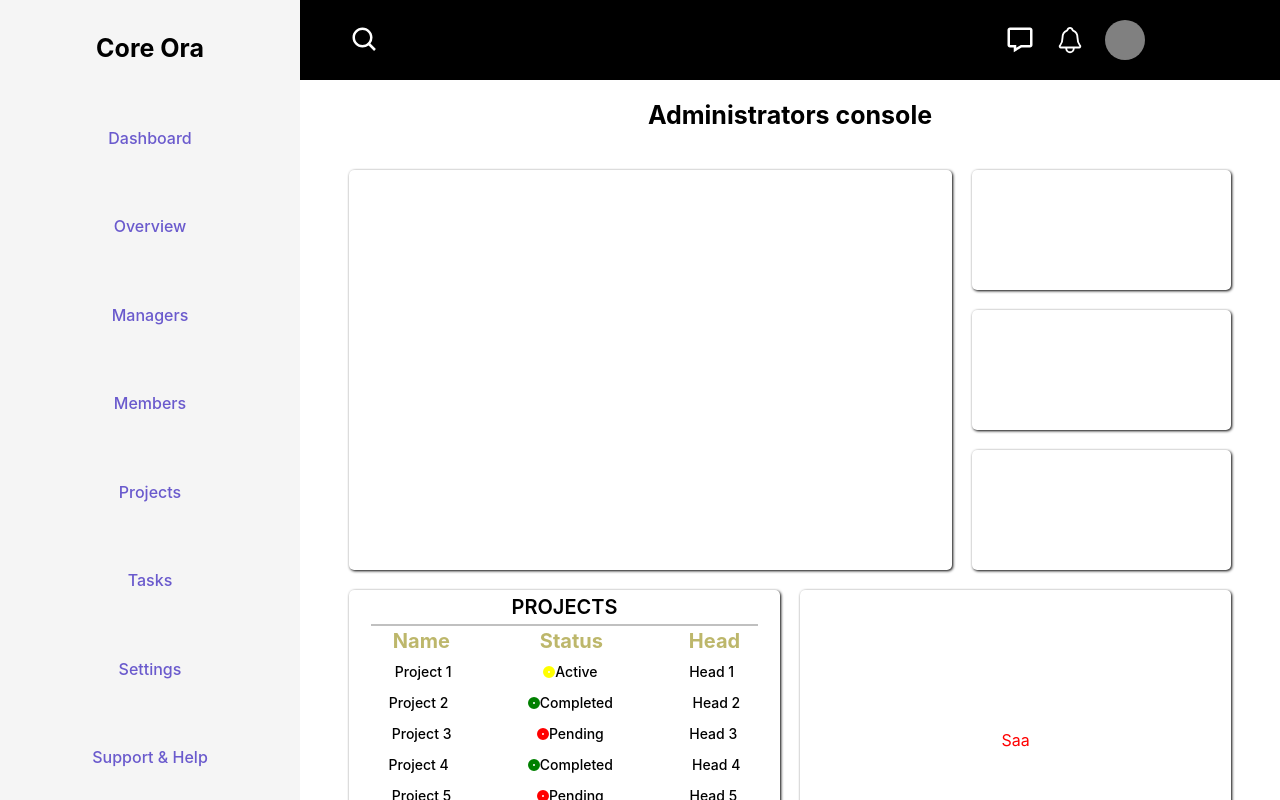
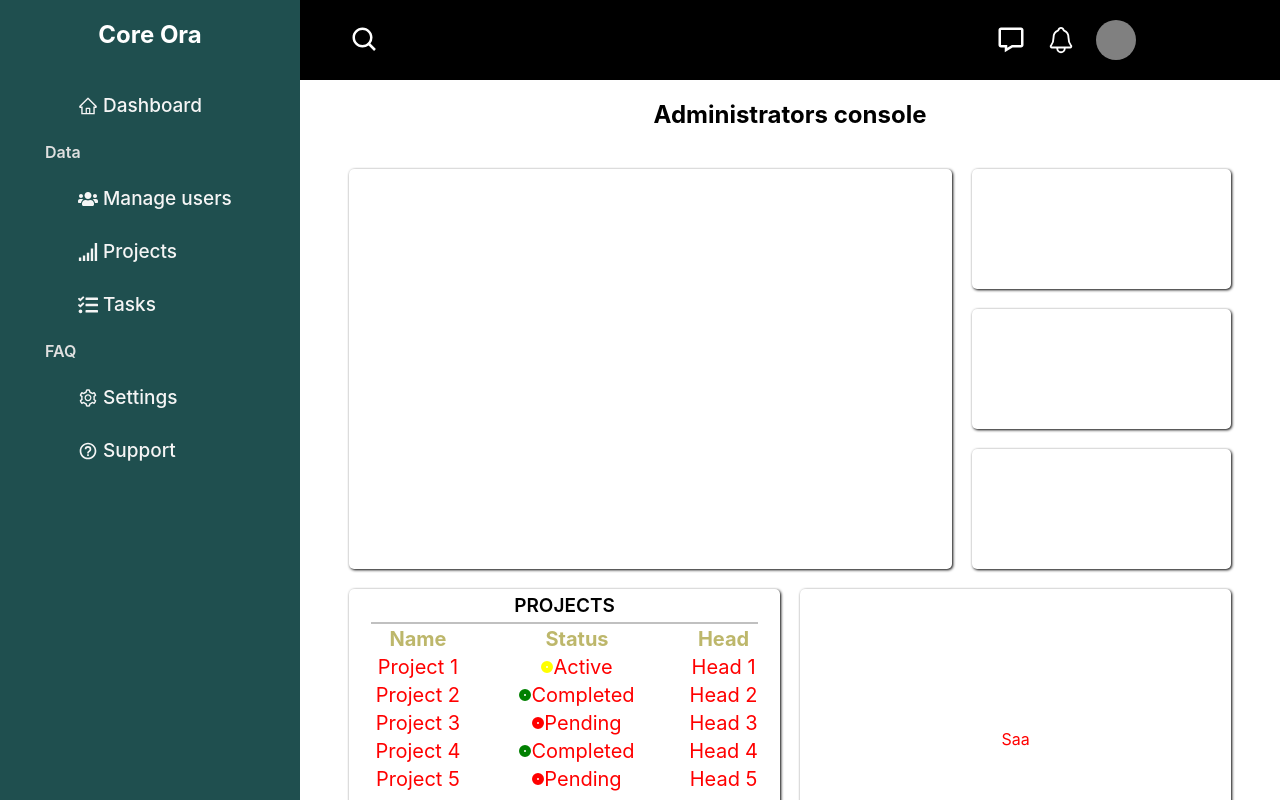
Before and after one commit to nkyeboahasuama/core-ora, a React (Create React App) app: page /dashboard in a window 1280 px wide. Built offline with nearby package versions, Linux system fonts and the light colour scheme.

Commit message:
Fixed sidebar design

```diff
--- a/package.json
+++ b/package.json
@@ -11,11 +11,13 @@
     "@types/node": "^16.18.58",
     "@types/react": "^18.2.28",
     "@types/react-dom": "^18.2.13",
+    "@types/react-router-dom": "^5.3.3",
     "@types/styled-components": "^5.1.28",
     "react": "^18.2.0",
     "react-dom": "^18.2.0",
     "react-icons": "^4.11.0",
     "react-redux": "^8.1.3",
+    "react-router-dom": "^6.17.0",
     "react-scripts": "5.0.1",
     "styled-components": "^6.0.9",
     "typescript": "^4.9.5",
--- a/src/App.tsx
+++ b/src/App.tsx
@@ -1,11 +1,34 @@
 import React from "react";
 import "./App.css";
 import Home from "./ui/Home";
+import { BrowserRouter, Route, Routes } from "react-router-dom";
+import Team from "./ui/pages/ManageTeam/Team";
+import Sidebar from "./ui/boards/side-board/Sidebar";
+import Contentboard from "./ui/boards/main-board/content-board/Contentboard";
+import { HomeStyled } from "./ui/Home.styled";
+import { BodyContainer } from "./ui/shared-components/atoms/container/Container.styled";
+import Header from "./ui/boards/main-board/header-board/Header";
+import Projects from "./ui/pages/Projects/Projects";
 
 function App() {
   return (
     <>
-      <Home />
+      <BrowserRouter>
+        <HomeStyled>
+          <Sidebar />
+
+          <BodyContainer flexDir="column" justifyContent="start">
+            <Header />
+            <Routes>
+              <Route path="/team" element={<Team />}></Route>
+              <Route path="/projects" element={<Projects />}></Route>
+              <Route path="/dashboard" element={<Contentboard />}></Route>
+            </Routes>
+          </BodyContainer>
+        </HomeStyled>
+      </BrowserRouter>
+
+      {/* <Home /> */}
     </>
   );
 }
--- a/src/ui/boards/main-board/content-board/Contentboard.tsx
+++ b/src/ui/boards/main-board/content-board/Contentboard.tsx
@@ -7,7 +7,7 @@ import {
   ShortCard,
 } from "../../../shared-components/card/Card.styled";
 import { ContentboardStyled } from "./Contentboard.styled";
-import Projects from "./components-content/projects/Projects";
+import ProjectsCard from "./components-content/projects/ProjectsCard";
 
 const Contentboard = () => {
   return (
@@ -29,7 +29,7 @@ const Contentboard = () => {
 
         <CardsRow>
           {/* <MediumCard> */}
-          <Projects />
+          <ProjectsCard />
           {/* </MediumCard> */}
           <MediumCard> Saa</MediumCard>
           {/* <MediumCard></MediumCard> */}
--- a/src/ui/boards/main-board/content-board/components-content/projects/Projects.tsx
+++ b/src/ui/boards/main-board/content-board/components-content/projects/ProjectsCard.tsx
@@ -7,7 +7,7 @@ import {
 import { MediumCard } from "../../../../../shared-components/card/Card.styled";
 import SingleProject from "./SingleProject";
 
-const Projects = () => {
+const ProjectsCard = () => {
   const projectData = [
     { name: "Project 1", status: "Active", head: "Head 1" },
     { name: "Project 2", status: "Completed", head: "Head 2" },
@@ -37,27 +37,27 @@ const Projects = () => {
           <table
             style={{
               width: "100%",
-              color: "#BDB76B",
               fontSize: "20px",
             }}
           >
-            <thead>
+            <thead style={{ color: "#BDB76B" }}>
               <tr>
                 <th>Name</th>
                 <th>Status</th>
                 <th>Head</th>
               </tr>
             </thead>
+
+            {projectData.map((project) => (
+              <SingleProject project={project} />
+            ))}
+            {/* </tbody>
+          </table> */}
           </table>
-          {projectData.map((project) => (
-            <SingleProject project={project} />
-          ))}
-          {/* </tbody>
-          </table> */}
         </BodyContainer>
       </BodyContainer>
     </MediumCard>
   );
 };
 
-export default Projects;
+export default ProjectsCard;
--- a/src/ui/boards/main-board/content-board/components-content/projects/SingleProject.tsx
+++ b/src/ui/boards/main-board/content-board/components-content/projects/SingleProject.tsx
@@ -13,7 +13,19 @@ interface ISingleProjectProp {
 const SingleProject: React.FC<ISingleProjectProp> = ({ project }) => {
   return (
     <>
-      <BodyContainer
+      <tbody>
+        <tr>
+          <td>{project.name}</td>
+          <td>
+            <BodyContainer>
+              <StatusChip status={project.status} />
+              {project.status}
+            </BodyContainer>
+          </td>
+          <td>{project.head}</td>
+        </tr>
+      </tbody>
+      {/* <BodyContainer
         justifyContent="space-around"
         style={{
           padding: "7px 0px",
@@ -31,7 +43,7 @@ const SingleProject: React.FC<ISingleProjectProp> = ({ project }) => {
         <BodyContainer>
           <HeaderThree color="black">{project.head}</HeaderThree>
         </BodyContainer>
-      </BodyContainer>
+      </BodyContainer> */}
     </>
   );
 };
--- a/src/ui/boards/main-board/header-board/Header.styled.ts
+++ b/src/ui/boards/main-board/header-board/Header.styled.ts
@@ -5,8 +5,8 @@ import { BiMessage, BiSearch } from "react-icons/bi";
 
 export const HeaderStyled = styled(BodyContainer)`
   background-color: black;
-  /* width: calc(100vw - 300px); */
-  width: 100%;
+  width: calc(100vw - 300px);
+  /* width: 100%; */
   /* max-width: 100vw; */
   height: 80px;
   color: white;
--- a/src/ui/boards/side-board/Sidebar.styled.ts
+++ b/src/ui/boards/side-board/Sidebar.styled.ts
@@ -1,13 +1,13 @@
 import styled from "styled-components";
 import { BodyContainer } from "../../shared-components/atoms/container/Container.styled";
+import { Link } from "react-router-dom";
 
 export const SidebarStyled = styled(BodyContainer)`
   height: 100vh;
   width: 300px;
-  background-color: whitesmoke;
+  background-color: #1f4f4f;
   flex-direction: column;
-  justify-content: space-around;
-
+  justify-content: start;
   @media (max-width: 700px) {
     display: none;
   }
@@ -15,23 +15,32 @@ export const SidebarStyled = styled(BodyContainer)`
 
 export const SidebarLinkContainer = styled(BodyContainer)`
   flex-direction: column;
-  justify-content: space-between;
-  height: 80%;
+  align-items: center;
   width: 100%;
 `;
 
-export const SidebarLink = styled.a`
-  color: slateblue;
-  font-size: 16px;
+export const SidebarLink = styled(Link)`
+  padding: 10px 0;
+  margin: 5px 0;
+  display: flex;
+  align-items: center;
+  justify-content: end;
+  gap: 5px;
+  color: whitesmoke;
+  font-size: 19px;
   font-weight: 500;
   cursor: pointer;
   text-decoration: none;
+  width: 80%;
 
   &:active {
     color: red;
   }
 
   &:hover {
-    color: green;
+    width: 80%;
+    border-radius: 10px;
+    background-color: white;
+    color: slategray;
   }
 `;
--- a/src/ui/boards/side-board/Sidebar.tsx
+++ b/src/ui/boards/side-board/Sidebar.tsx
@@ -1,23 +1,130 @@
-import { HeaderOne } from "../../shared-components/atoms/typography/Typography.styled";
+import {
+  HeaderOne,
+  HeaderThree,
+} from "../../shared-components/atoms/typography/Typography.styled";
 import {
   SidebarLink,
   SidebarLinkContainer,
   SidebarStyled,
 } from "./Sidebar.styled";
-
+import { AiOutlineHome, AiOutlineSetting } from "react-icons/ai";
+import { FaUsers, FaTasks, FaQuestionCircle } from "react-icons/fa";
+import { GiNetworkBars } from "react-icons/gi";
+import { BiHelpCircle } from "react-icons/bi";
 const Sidebar = () => {
   return (
     <SidebarStyled>
-      <HeaderOne color="black">Core Ora</HeaderOne>
+      <HeaderOne color="White" p="20px" m="0 0 10px 0">
+        Core Ora
+      </HeaderOne>
       <SidebarLinkContainer>
-        <SidebarLink href="#">Dashboard</SidebarLink>
-        <SidebarLink>Overview</SidebarLink>
-        <SidebarLink>Managers</SidebarLink>
-        <SidebarLink>Members</SidebarLink>
-        <SidebarLink>Projects</SidebarLink>
-        <SidebarLink>Tasks</SidebarLink>
-        <SidebarLink>Settings</SidebarLink>
-        <SidebarLink>Support & Help</SidebarLink>
+        <SidebarLink to="/dashboard">
+          <div
+            style={{
+              width: "80%",
+              display: "flex",
+              alignItems: "center",
+              gap: "5px",
+            }}
+          >
+            <AiOutlineHome style={{ fontSize: "20px" }} />
+            Dashboard
+          </div>
+        </SidebarLink>
+      </SidebarLinkContainer>
+
+      <HeaderThree
+        weight={600}
+        color="#e0e0e0"
+        style={{
+          display: "flex",
+          justifyContent: "start",
+          width: "70%",
+          margin: "10px auto",
+        }}
+      >
+        Data
+      </HeaderThree>
+      <SidebarLinkContainer>
+        <SidebarLink to="/team">
+          <div
+            style={{
+              width: "80%",
+              display: "flex",
+              alignItems: "center",
+              gap: "5px",
+            }}
+          >
+            <FaUsers style={{ fontSize: "20px" }} />
+            Manage users
+          </div>
+        </SidebarLink>
+        <SidebarLink to={"/projects"}>
+          <div
+            style={{
+              width: "80%",
+              display: "flex",
+              alignItems: "center",
+              gap: "5px",
+            }}
+          >
+            <GiNetworkBars style={{ fontSize: "20px" }} />
+            Projects
+          </div>
+        </SidebarLink>
+        <SidebarLink to={"/tasks"}>
+          <div
+            style={{
+              width: "80%",
+              display: "flex",
+              alignItems: "center",
+              gap: "5px",
+            }}
+          >
+            <FaTasks style={{ fontSize: "20px" }} />
+            Tasks
+          </div>
+        </SidebarLink>
+      </SidebarLinkContainer>
+      <HeaderThree
+        weight={600}
+        color="#e0e0e0"
+        style={{
+          display: "flex",
+          justifyContent: "start",
+          width: "70%",
+          margin: "10px auto",
+        }}
+      >
+        FAQ
+      </HeaderThree>
+      <SidebarLinkContainer>
+        <SidebarLink to={"/setting"}>
+          <div
+            style={{
+              width: "80%",
+              display: "flex",
+              alignItems: "center",
+              gap: "5px",
+            }}
+          >
+            <AiOutlineSetting style={{ fontSize: "20px" }} />
+            Settings
+          </div>
+        </SidebarLink>
+        <SidebarLink to={"/support"}>
+          <div
+            style={{
+              width: "80%",
+              display: "flex",
+              alignItems: "center",
+              gap: "5px",
+            }}
+          >
+            <BiHelpCircle style={{ fontSize: "20px" }} />
+            Support
+          </div>
+        </SidebarLink>
       </SidebarLinkContainer>
     </SidebarStyled>
   );
--- /dev/null
+++ b/src/ui/pages/ManageTeam/Team.tsx
@@ -0,0 +1,8 @@
+import React from "react";
+import { BodyContainer } from "../../shared-components/atoms/container/Container.styled";
+
+const Team = () => {
+  return <BodyContainer backgroundColor="blue">Team</BodyContainer>;
+};
+
+export default Team;
--- /dev/null
+++ b/src/ui/pages/Projects/Projects.tsx
@@ -0,0 +1,7 @@
+import React from "react";
+
+const Projects = () => {
+  return <div>Projects</div>;
+};
+
+export default Projects;
--- a/src/ui/shared-components/atoms/typography/Typography.styled.ts
+++ b/src/ui/shared-components/atoms/typography/Typography.styled.ts
@@ -21,15 +21,15 @@ export const Base = styled.p<BaseProps>`
 `;
 
 export const HeaderOne = styled(Base)`
-  font-size: 25px;
+  font-size: 24px;
   font-weight: ${({ weight }) => weight || 700};
 `;
 export const HeaderTwo = styled(Base)`
-  font-size: 20px;
+  font-size: 19px;
   font-weight: ${({ weight }) => weight || 600};
 `;
 export const HeaderThree = styled(Base)`
-  font-size: 14px;
+  font-size: 16px;
   font-weight: ${({ weight }) => weight || 500};
 `;
 export const Normal = styled(Base)`
```
Also changed, not shown: 1 other file (tests, documents, lock files or other folders).
